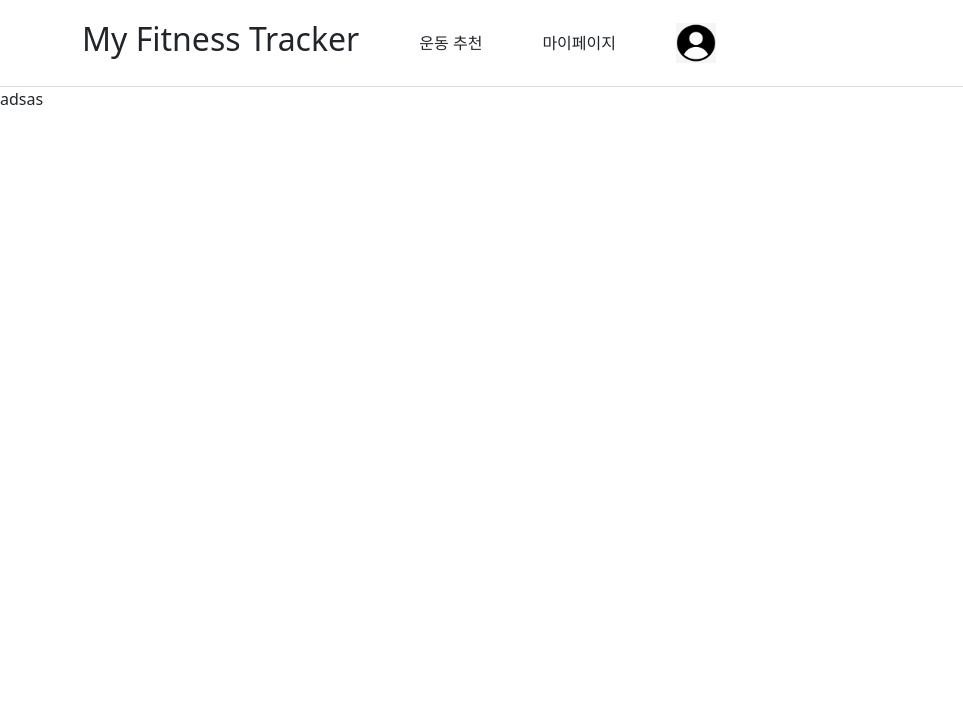
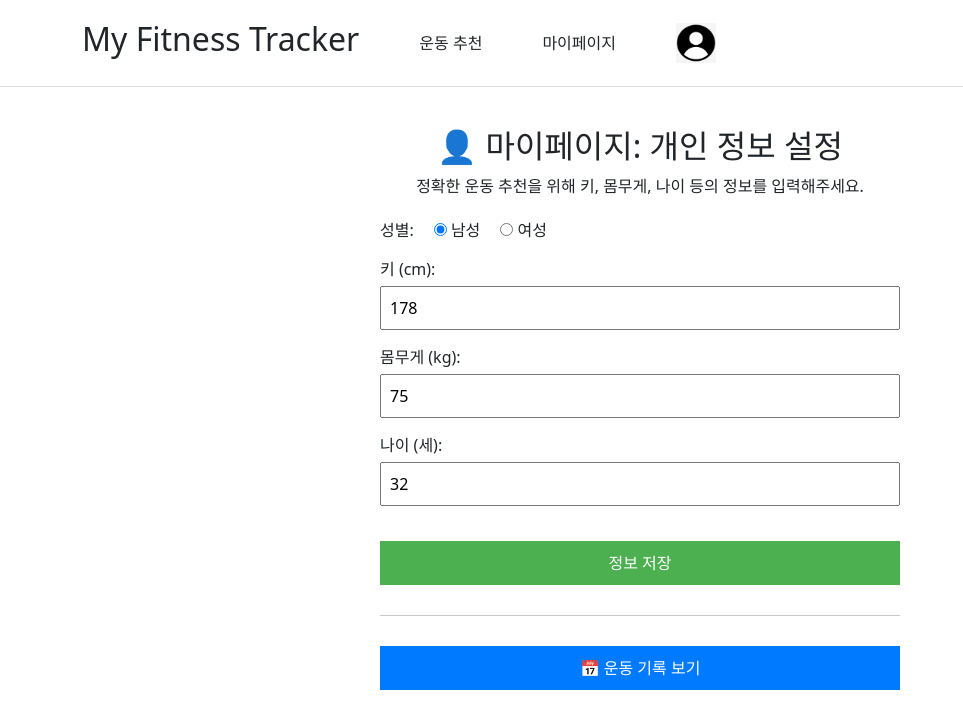
Before and after one commit to sw-1113/OSS-final, a React (Create React App) app: page /Mypage in a window 1280 px wide. Shown: the top 728 px of the page, without its empty margins (0-963 px from the left). Built offline with nearby package versions, Linux system fonts and the light colour scheme.

Commit message:
oss-final

```diff
--- a/src/LogHistory.js
+++ b/src/LogHistory.js
@@ -29,7 +29,6 @@ function LogHistory() {
     // 선택된 날짜의 운동 기록 (배열)
     const [selectedLogs, setSelectedLogs] = useState(dummyLogs[formatDate(new Date())] || []); // 초기값 설정
 
-    // 3. handleDateChange 함수를 컴포넌트 내부에 정의합니다. (오류 해결)
     const handleDateChange = (newDate) => {
         setDate(newDate); // 선택된 날짜 업데이트
 
--- /dev/null
+++ b/src/Mypage.css
@@ -0,0 +1,30 @@
+.container {
+    display: flex;
+    flex-direction: row;
+    gap: 60px;
+}
+
+ul {
+    list-style: none;
+    padding: 0;
+    margin: 0;
+}
+
+nav a {
+    text-decoration: none;
+    color: inherit;
+}
+
+nav ul {
+    display: flex;
+    align-items: center;
+    list-style: none;
+    padding: 0;
+    margin: 0;
+    gap: 20px;
+}
+
+nav {
+    padding: 20px;
+    border-bottom: 1px solid #ddd;
+}
--- a/src/Mypage.js
+++ b/src/Mypage.js
@@ -1,9 +1,165 @@
-import {Link} from "react-router-dom";
-import './Main.css';
+import React, { useState, useEffect } from 'react';
+import { Link } from 'react-router-dom';
+import './Mypage.css';
+
+const fetchUserInfoApi = () => {
+    return new Promise(resolve => {
+        setTimeout(() => {
+            resolve({
+                height: 178,
+                weight: 75,
+                age: 32,
+                gender: 'male',
+            });
+        }, 1000);
+    });
+};
+
 
 function Mypage() {
+    const [userInfo, setUserInfo] = useState({
+        height: '',
+        weight: '',
+        age: '',
+        gender: 'male',
+    });
+    const [isLoading, setIsLoading] = useState(true);
+
+    useEffect(() => {
+        setIsLoading(true);
+
+        fetchUserInfoApi()
+            .then(data => {
+                setUserInfo(data);
+            })
+            .catch(error => {
+                console.error("사용자 정보 로드 실패:", error);
+            })
+            .finally(() => {
+                setIsLoading(false);
+            });
+    }, []);
+
+    const handleChange = (e) => {
+        const { name, value } = e.target;
+        setUserInfo({
+            ...userInfo,
+            [name]: value
+        });
+    };
+
+    const handleSubmit = (e) => {
+        e.preventDefault();
+        console.log("저장할 개인 정보:", userInfo);
+        alert('개인 정보가 저장되었습니다! (실제 API 호출은 미구현)');
+    };
+
+    if (isLoading) {
+        return (
+            <div style={{ padding: "40px", textAlign: "center" }}>
+                <h2>로딩 중... 🔃</h2>
+                <p>개인 정보를 불러오는 중입니다.</p>
+            </div>
+        );
+    }
+
     return (
-<a>adsas</a>
+        <div style={{ padding: "40px", maxWidth: "600px", margin: "0 auto", textAlign: "center" }}>
+            <h2>👤 마이페이지: 개인 정보 설정</h2>
+            <p>정확한 운동 추천을 위해 키, 몸무게, 나이 등의 정보를 입력해주세요.</p>
+
+            <form onSubmit={handleSubmit} style={{ display: 'flex', flexDirection: 'column', gap: '15px', marginTop: '20px', textAlign: 'left' }}>
+
+                <div style={{ display: 'flex', alignItems: 'center', gap: '20px' }}>
+                    <label>성별:</label>
+                    <label>
+                        <input
+                            type="radio"
+                            name="gender"
+                            value="male"
+                            checked={userInfo.gender === 'male'}
+                            onChange={handleChange}
+                        /> 남성
+                    </label>
+                    <label>
+                        <input
+                            type="radio"
+                            name="gender"
+                            value="female"
+                            checked={userInfo.gender === 'female'}
+                            onChange={handleChange}
+                        /> 여성
+                    </label>
+                </div>
+
+                <div>
+                    <label htmlFor="height">키 (cm):</label>
+                    <input
+                        id="height"
+                        type="number"
+                        name="height"
+                        value={userInfo.height}
+                        onChange={handleChange}
+                        placeholder="예: 175"
+                        required
+                        style={{ width: '100%', padding: '8px', marginTop: '5px', boxSizing: 'border-box' }}
+                    />
+                </div>
+
+                <div>
+                    <label htmlFor="weight">몸무게 (kg):</label>
+                    <input
+                        id="weight"
+                        type="number"
+                        name="weight"
+                        value={userInfo.weight}
+                        onChange={handleChange}
+                        placeholder="예: 70"
+                        required
+                        style={{ width: '100%', padding: '8px', marginTop: '5px', boxSizing: 'border-box' }}
+                    />
+                </div>
+
+                <div>
+                    <label htmlFor="age">나이 (세):</label>
+                    <input
+                        id="age"
+                        type="number"
+                        name="age"
+                        value={userInfo.age}
+                        onChange={handleChange}
+                        placeholder="예: 30"
+                        required
+                        style={{ width: '100%', padding: '8px', marginTop: '5px', boxSizing: 'border-box' }}
+                    />
+                </div>
+
+                <button
+                    type="submit"
+                    style={{ padding: "10px 20px", marginTop: "20px", backgroundColor: '#4CAF50', color: 'white', border: 'none', cursor: 'pointer' }}
+                >
+                    정보 저장
+                </button>
+            </form>
+
+            <hr style={{ margin: '30px 0' }} />
+
+            <Link to="/history" style={{ textDecoration: 'none' }}>
+                <button
+                    style={{
+                        padding: "10px 20px",
+                        width: "100%",
+                        backgroundColor: '#007bff',
+                        color: 'white',
+                        border: 'none',
+                        cursor: 'pointer'
+                    }}
+                >
+                    📅 운동 기록 보기
+                </button>
+            </Link>
+
+        </div>
     );
 }
 
```
